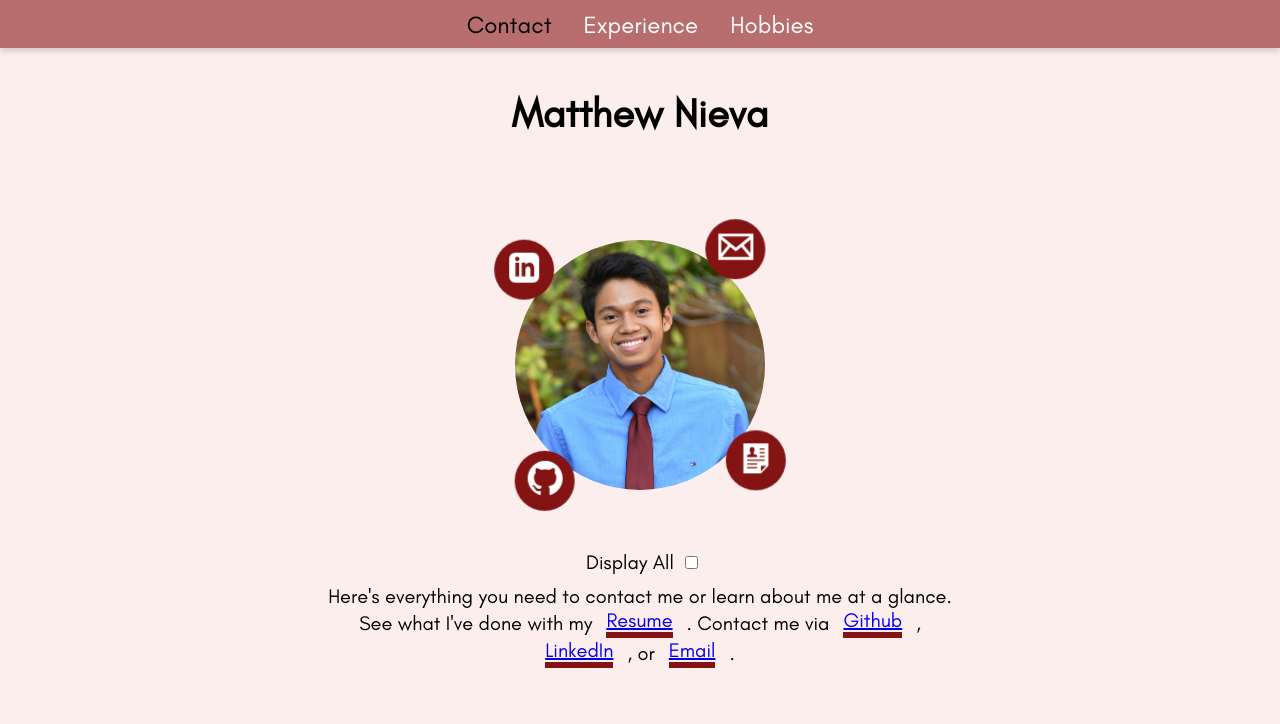
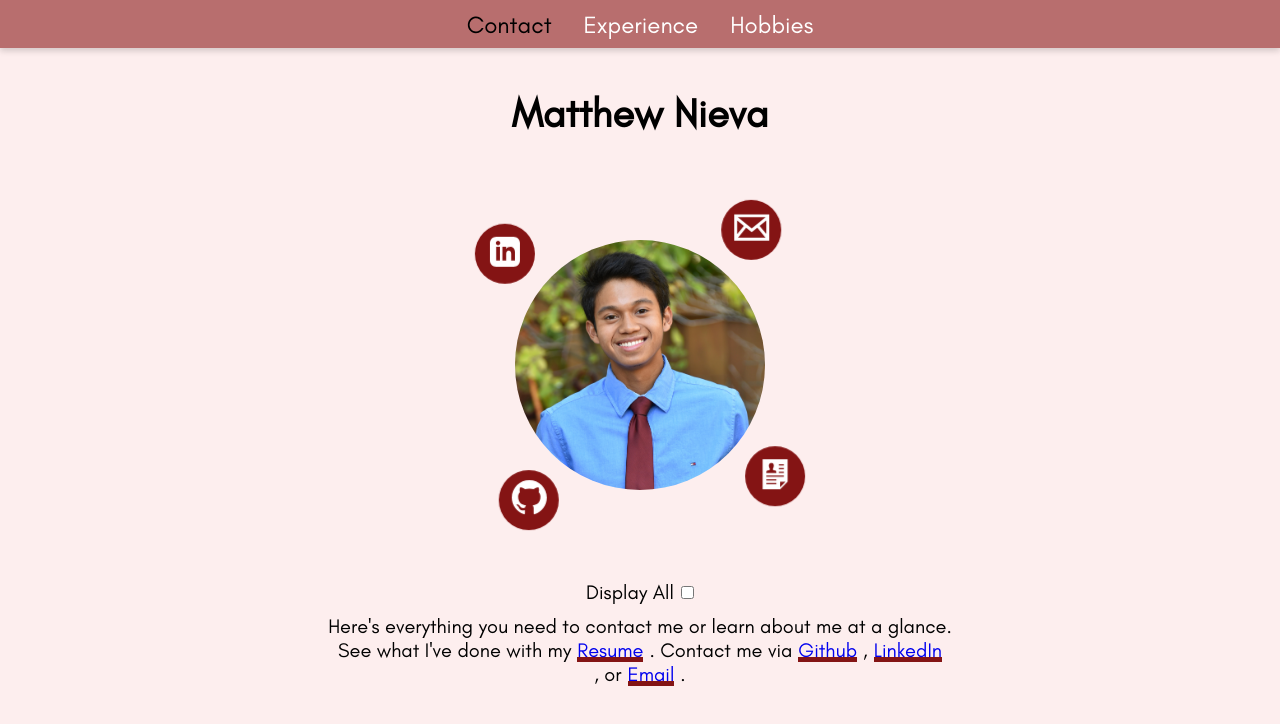
Before and after one commit to matthewcn56/matthewcn, a React (Create React App) app: page / in a window 1280 px wide. Shown: the top 724 px of the page. Built offline with nearby package versions, Linux system fonts and the light colour scheme.

Commit message:
animation and span go brr

```diff
--- a/src/components/DisplayText.tsx
+++ b/src/components/DisplayText.tsx
@@ -12,11 +12,12 @@ interface DisplayProps {
 export default function DisplayText(props: DisplayProps) {
   const [hasClicked, setHasClicked] = useState(false);
   return props.index !== undefined ? (
+    <span>
       <a
         href={props.displayLink ? props.link : undefined}
         rel="noreferrer noopener"
         target="_blank"
-      style={{ cursor: "pointer" }}
+        style={{ cursor: "pointer", textDecoration: "none" }}
         onClick={() => {
           //first time clicked, set so that user can select
           if (hasClicked && props.setHovered) props.setHovered(undefined);
@@ -24,8 +25,10 @@ export default function DisplayText(props: DisplayProps) {
           console.log("Has clicked is: " + hasClicked);
         }}
       >
-      <div
-        className={`text-container ${props.currSelected ? "active" : ""}`}
+        <span
+          className={`text-container link-container ${
+            props.currSelected ? "active" : ""
+          }`}
           onMouseEnter={() => {
             if (props.setHovered) props.setHovered(props.index);
           }}
@@ -43,12 +46,12 @@ export default function DisplayText(props: DisplayProps) {
           }}
         >
           {props.text}
-        <div className="text-section-line" />
-      </div>
+        </span>
       </a>
+    </span>
   ) : React.isValidElement(props.text) ? (
     props.text
   ) : (
-    <div className="text-container">{props.text}</div>
+    <span className="text-container">{props.text}</span>
   );
 }
--- a/src/landing/LandingPage.tsx
+++ b/src/landing/LandingPage.tsx
@@ -25,7 +25,7 @@ export default function LandingPage() {
   let angle = 0;
   const width = 250;
   const height = 250;
-  const radius = 150;
+  const radius = 175;
   const hovSize = 60;
   const icons: JSX.Element[] = mattchooContent[selected].content.reduce(
     (icons: JSX.Element[], section) => {
--- a/src/landing/LandingPageContent.tsx
+++ b/src/landing/LandingPageContent.tsx
@@ -263,7 +263,10 @@ const sectionContent: SectionLayout[] = [
         },
       },
       {
-        plain: ", what I've been listening to on",
+        plain: ",",
+      },
+      {
+        plain: "what I've been listening to on",
       },
       {
         hoverable: {
@@ -274,7 +277,10 @@ const sectionContent: SectionLayout[] = [
         },
       },
       {
-        plain: ", where I've been running on",
+        plain: ",",
+      },
+      {
+        plain: "where I've been running on",
       },
       {
         hoverable: {
@@ -285,7 +291,10 @@ const sectionContent: SectionLayout[] = [
         },
       },
       {
-        plain: ", some fun songs I've performed for",
+        plain: ",",
+      },
+      {
+        plain: "some fun songs I've performed for",
       },
       {
         hoverable: {
@@ -296,7 +305,10 @@ const sectionContent: SectionLayout[] = [
         },
       },
       {
-        plain: ", or other fun projects on my projects page!",
+        plain: ",",
+      },
+      {
+        plain: "or other fun projects on my projects page!",
       },
     ],
   },
--- a/src/landing/landingPage.css
+++ b/src/landing/landingPage.css
@@ -97,7 +97,7 @@
 }
 
 .active {
-  background-color: var(--main-color);
+  background-size: 100% 85%;
   color: white;
 }
 
@@ -110,11 +110,23 @@
   display: flex;
   flex-direction: column;
   text-align: center;
-  padding-left: 5px;
-  padding-right: 5px;
-  margin-left: 2px;
-  margin-right: 2px;
+  margin-left: 3px;
+  margin-right: 3px;
   font-size: 20px;
+  transition: all 400ms ease;
+}
+
+.link-container {
+  background-position: left bottom;
+  background-image: linear-gradient(white 0%, var(--main-color) 0%);
+  background-size: 100% 5px;
+  background-repeat: no-repeat;
+  transition: all 1s ease;
+  display: inline-block;
+}
+
+.link-container.active {
+  background-size: 100% 85%;
 }
 
 #name {
@@ -142,7 +154,7 @@
   grid-template-columns: 1fr 1fr 1fr;
   grid-template-rows: 1fr 1fr 1fr;
   margin-top: 60px;
-  margin-bottom: 60px;
+  margin-bottom: 90px;
 }
 
 .spaced-row {
```
Lines whose indentation alone changed are shown as unchanged.
